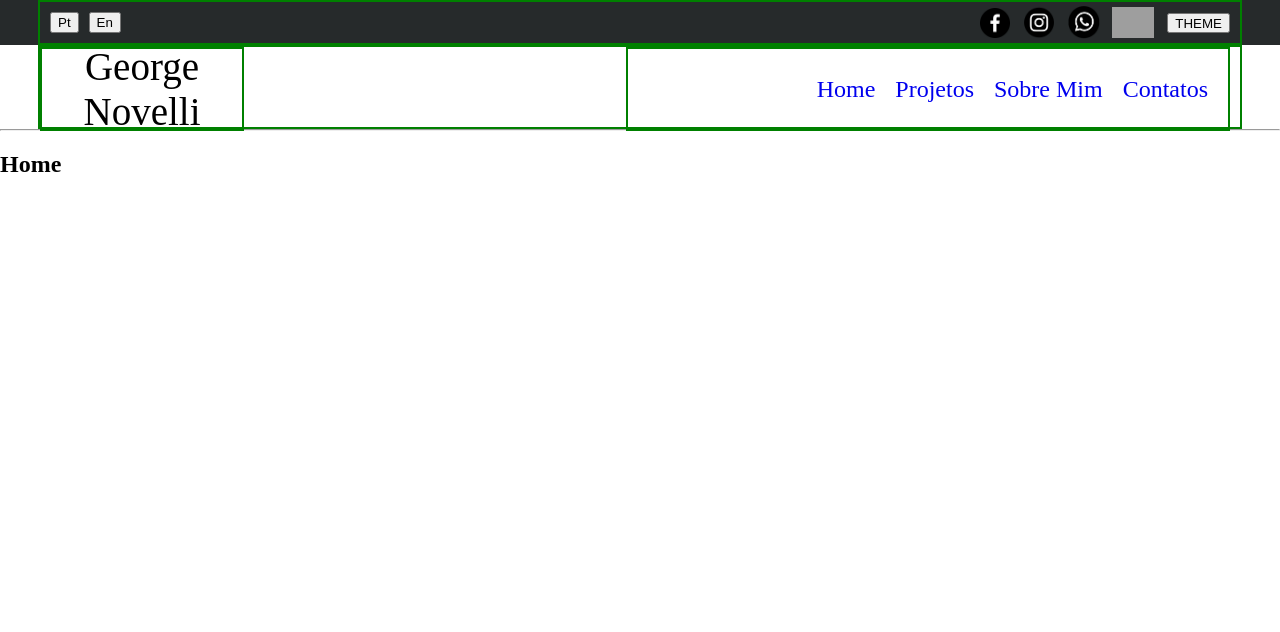
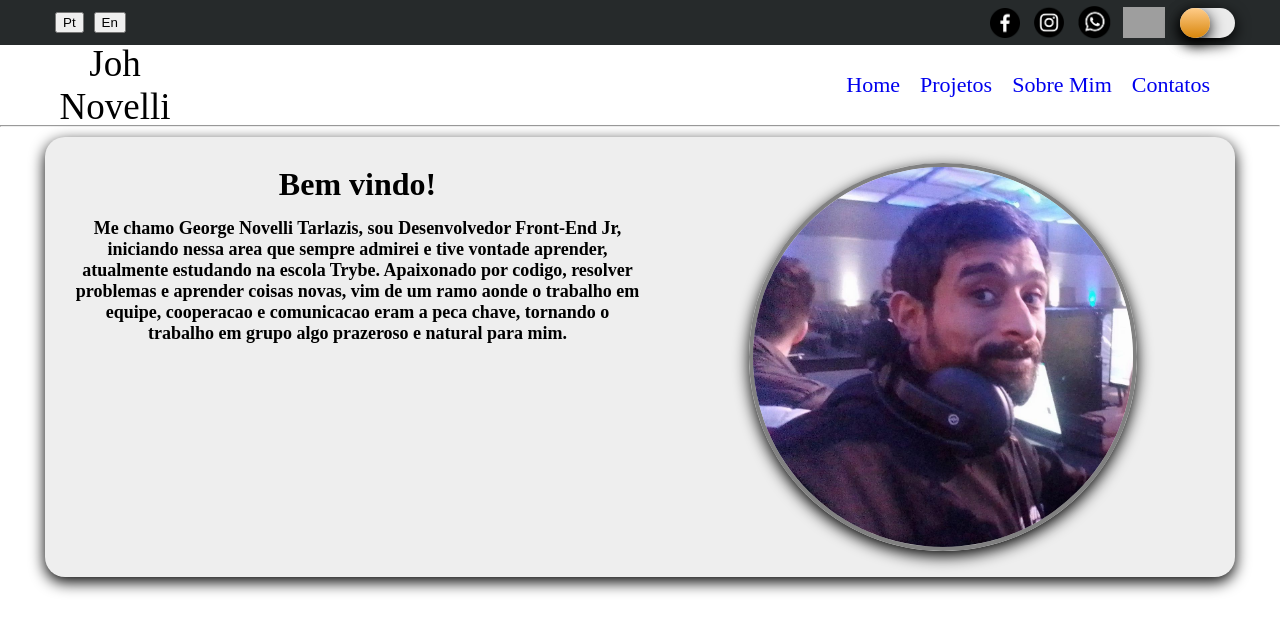
Before and after one commit to johnovelli/johnovelli.github.io, a React (Create React App) app: page / in a window 1280 px wide. Shown: the top 632 px of the page. Built offline with nearby package versions, Linux system fonts and the light colour scheme; grey boxes are pictures that could not be loaded.

Commit message:
Home em andamento

```diff
--- a/src/App.tsx
+++ b/src/App.tsx
@@ -1,4 +1,5 @@
 import { Route, Routes } from "react-router-dom";
+import { SetStateAction, useState } from "react";
 import Main from "./pages/Main";
 import Home from "./pages/Home";
 import Projects from "./pages/Projects";
@@ -7,10 +8,21 @@ import Contact from "./pages/Contact";
 import './App.css'
 
 function App() {
+  const [theme, setTheme] = useState<'Light' | 'Dark'>('Light')
+  const [language, setLanguage] = useState<'Pt_br' | 'Eng_us'>('Pt_br')
+
+  function toggleTheme() {
+    setTheme((prevTheme) => (prevTheme === 'Light' ? 'Dark' : 'Light'))
+  }
+
+  function toggleLanguage(language: SetStateAction<'Pt_br' | 'Eng_us'>) {
+    setLanguage(language)
+  }
+
   return (
     <Routes>
-      <Route path="/" element={<Main />}>
-        <Route path="/" element={<Home />} />
+      <Route path="/" element={<Main theme={theme} language={language} toggleTheme={toggleTheme} toggleLanguage={toggleLanguage} />}>
+        <Route path="/" element={<Home theme={theme} language={language} />} />
         <Route path="/projects" element={<Projects />} />
         <Route path="/about" element={<About />} />
         <Route path="/contact" element={<Contact />} />
--- a/src/components/Header/header.css
+++ b/src/components/Header/header.css
@@ -14,9 +14,8 @@
 .header-top-btns {
   align-items: center;
   display: flex;
-  border: solid 2px green;
   justify-content: space-between;
-  width: 1200px;
+  width: 1190px;
 }
 
 .header-top-btns button {
@@ -36,8 +35,48 @@
   height: 20px;
 }
 
+label {
+  cursor: pointer;
+  width: 55px;
+  height: 30px;
+  position: relative;
+  display: block;
+  background-color: #ebebeb;
+  border-radius: 200px;
+  box-shadow: 0px 5px 15px black;
+  transition: 0.3s;
+}
+
+label::after {
+  background: linear-gradient(180deg, #ffcc89, #d8860b);
+  border-radius: 200px;
+  box-shadow: 0px 5px 15px black;
+  content: "";
+  height: 30px;
+  position: absolute;
+  width: 30px;
+  transition: 0.3s;
+}
+
+input {
+  opacity: 0;
+  right: 20px;
+  height: 0px;
+  width: 0px;
+  z-index: 1;
+}
+
+input:checked+label {
+  background-color: #242424;
+}
+
+input:checked+label::after {
+  background: linear-gradient(180deg, #777, #3a3a3a);
+  left: 55px;
+  transform: translateX(-100%);
+}
+
 .header-bottom {
-  border: solid 2px green;
   display: flex;
   height: 80px;
   margin: auto;
@@ -51,18 +90,16 @@
 
 .header-bot-name {
   align-items: center;
-  border: solid 2px green;
   display: flex;
   height: 80px;
-  font-size: 39px;
+  font-size: 37px;
   text-align: center;
-  width: 200px;
+  width: 150px;
 }
 
 .header-bot-nav {
   align-items: center;
   display: flex;
-  border: solid 2px green;
   height: 80px;
   margin-right: 10px;
   justify-content: end;
@@ -70,7 +107,7 @@
 }
 
 .header-bot-nav-link {
-  font-size: 24px;
+  font-size: 22px;
   margin-right: 20px;
   text-decoration: none;
 }
@@ -104,5 +141,5 @@
 
 .email_btn {
   height: 31.5px;
-  margin-right: 13px;
+  margin-right: 8px;
 }
--- a/src/components/Header/index.tsx
+++ b/src/components/Header/index.tsx
@@ -10,34 +10,30 @@ type HeaderProps = {
   theme: string;
   language: string;
   toggleTheme: () => void;
-  toggleLanguage: () => void;
+  toggleLanguage: (language: 'Pt_br' | 'Eng_us') => void;
 }
 
 function Header({ theme, language, toggleTheme, toggleLanguage }: HeaderProps) {
-
-  useEffect(() => {
-    console.log(language);
-  }, [language])
-
   return (
     <div className={`header ${theme}`}>
       <div className='header-top'>
         <div className='header-top-btns'>
           <div className='languages'>
-            <button onClick={toggleLanguage}>Pt</button>
-            <button onClick={toggleLanguage}>En</button>
+            <button onClick={() => toggleLanguage('Pt_br')}>Pt</button>
+            <button onClick={() => toggleLanguage('Eng_us')}>En</button>
           </div>
           <div className='btns'>
             <img className='fb_btn' src={fb_btn} alt="Facebook" />
             <img className='insta_btn' src={insta_btn} alt="Instagram" />
             <img className='whats_btn' src={whats_btn} alt="Whatsapp" />
             <img className='email_btn' src={email_btn} alt="Whatsapp" />
-            <button onClick={toggleTheme}>THEME</button>
+            <input id='checkbox' type='checkbox' onClick={toggleTheme} />
+            <label htmlFor='checkbox' />
           </div>
         </div>
       </div>
       <div className={`header-bottom header-bottom-${theme}`}>
-        <div className='header-bot-name'><span>George Novelli</span></div>
+        <div className='header-bot-name'><span>Joh Novelli</span></div>
         <div className='header-bot-nav'>
           <Link className={`header-bot-nav-link link-${theme}`} to="/">
             Home
--- a/src/pages/Home/home.css
+++ b/src/pages/Home/home.css
@@ -0,0 +1,57 @@
+.home-full-Dark {
+  background-color: rgb(80, 80, 80);
+  width: auto;
+}
+
+.home-div {
+  align-items: center;
+  background-color: rgb(238, 238, 238);
+  border-radius: 20px;
+  box-shadow: 0px 5px 15px black;
+  display: flex;
+  height: 440px;
+  justify-content: space-around;
+  margin: 10px auto auto auto;
+  width: 1190px;
+}
+
+.home-div-Dark {
+  background-color: black;
+  color: white;
+}
+
+.home-text {
+
+  border-radius: 20px;
+  display: flex;
+  flex-direction: column;
+  height: 425px;
+  margin-left: 20px;
+  text-align: center;
+  width: 565px;
+}
+
+.home-img {
+  align-items: center;
+  border-radius: 20px;
+  display: flex;
+  height: 425px;
+  justify-content: center;
+  width: 565px;
+}
+
+.home-img img {
+  border: solid 4px rgb(129, 129, 129);
+  border-radius: 200px;
+  box-shadow: 0px 5px 15px black;
+  height: 380px;
+}
+
+h1 {
+  padding: 0;
+  margin-bottom: 15px;
+}
+
+strong {
+  font-size: 18px;
+}
--- a/src/pages/Home/index.tsx
+++ b/src/pages/Home/index.tsx
@@ -1,8 +1,34 @@
 import './home.css';
+import picture from '../../assets/joh_picture.jpg'
 
-function Home() {
+type HomeProps = {
+  theme: string;
+  language: string;
+}
+
+function Home({ theme, language }: HomeProps) {
   return (
-    <h2>Home</h2>
+    <div className={`home-full-${theme}`}>
+      <div className={`home-div home-div-${theme}`}>
+        <div className='home-text'>
+          {language === 'Pt_br' ? (
+            <>
+              <h1>Bem vindo!</h1>
+              <strong>Me chamo George Novelli Tarlazis, sou Desenvolvedor Front-End Jr,</strong>
+              <strong>iniciando nessa area que sempre admirei e tive vontade aprender, atualmente estudando na escola Trybe.
+                Apaixonado por codigo, resolver problemas e aprender coisas novas, vim de um ramo aonde o trabalho em equipe, cooperacao
+                e comunicacao eram a peca chave, tornando o trabalho em grupo algo prazeroso e natural para mim.
+              </strong>
+            </>
+          ) : (
+            <div></div>
+          )}
+        </div>
+        <div className='home-img'>
+          <img src={picture} alt="myself" />
+        </div>
+      </div>
+    </div>
   );
 }
 
--- a/src/pages/Main/index.tsx
+++ b/src/pages/Main/index.tsx
@@ -1,19 +1,15 @@
-import { useState } from 'react';
 import { Outlet } from 'react-router-dom';
 import Header from '../../components/Header';
 import './main.css'
 
-function Main() {
-  const [theme, setTheme] = useState<'Light' | 'Dark'>('Light')
-  const [language, setLanguage] = useState<'Pt_br' | 'Eng_us'>('Pt_br')
+type MainProps = {
+  theme: string;
+  language: string;
+  toggleTheme: () => void;
+  toggleLanguage: (language: 'Pt_br' | 'Eng_us') => void;
+}
 
-  function toggleTheme() {
-    setTheme((prevTheme) => (prevTheme === 'Light' ? 'Dark' : 'Light'))
-  }
-
-  function toggleLanguage() {
-    setLanguage((prevTheme) => (prevTheme === 'Pt_br' ? 'Eng_us' : 'Pt_br'))
-  }
+function Main({ theme, language, toggleTheme, toggleLanguage }: MainProps) {
 
   return (
     <div className={`main-${theme}`}>
--- a/src/pages/Main/main.css
+++ b/src/pages/Main/main.css
@@ -8,7 +8,7 @@ body {
 }
 
 .main-Dark {
-  background-color: black;
+  background-color: #242424;
 }
 
 .content {
```
Also changed, not shown: src/assets/joh_picture.jpg (added), 1 other file (tests, documents, lock files or other folders).
